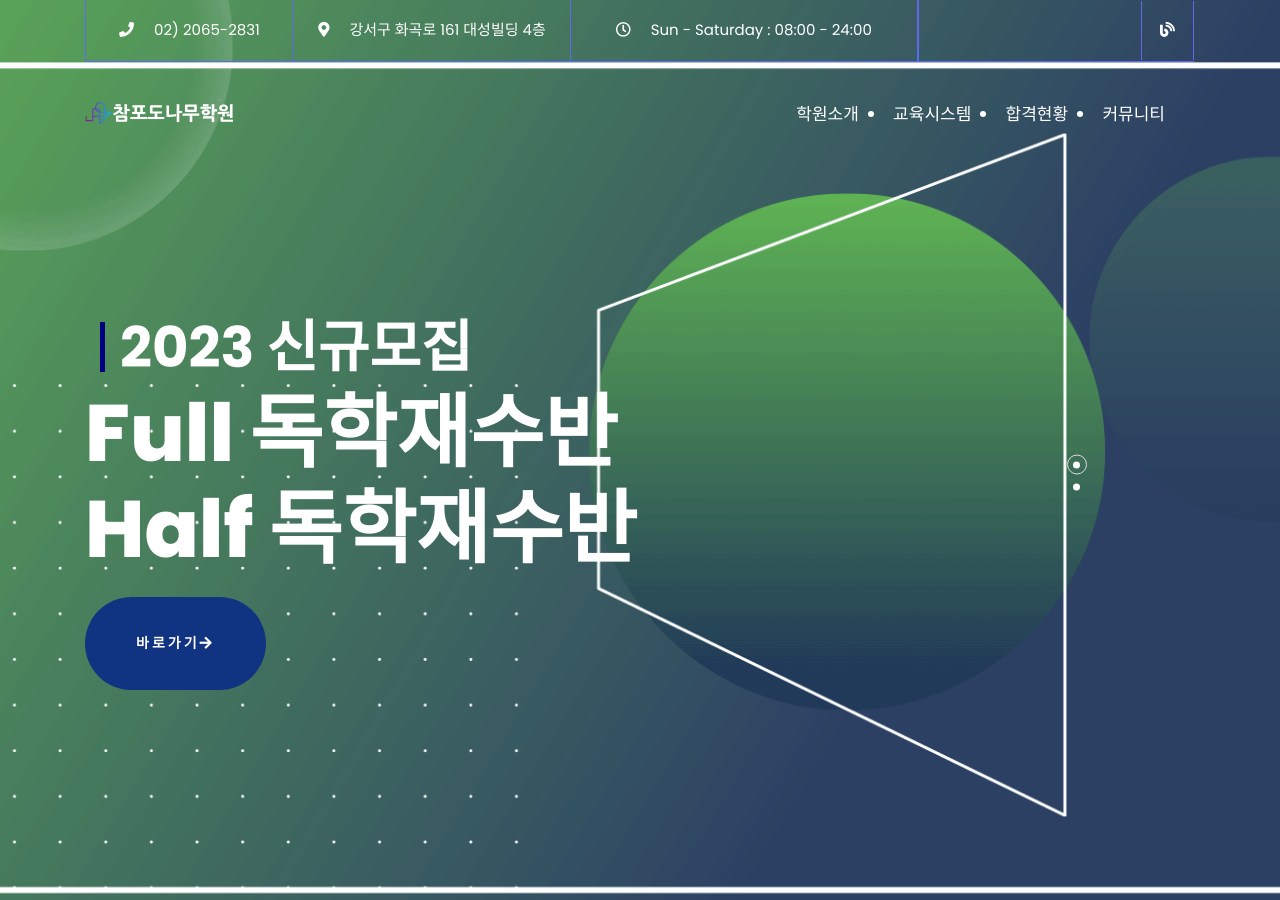
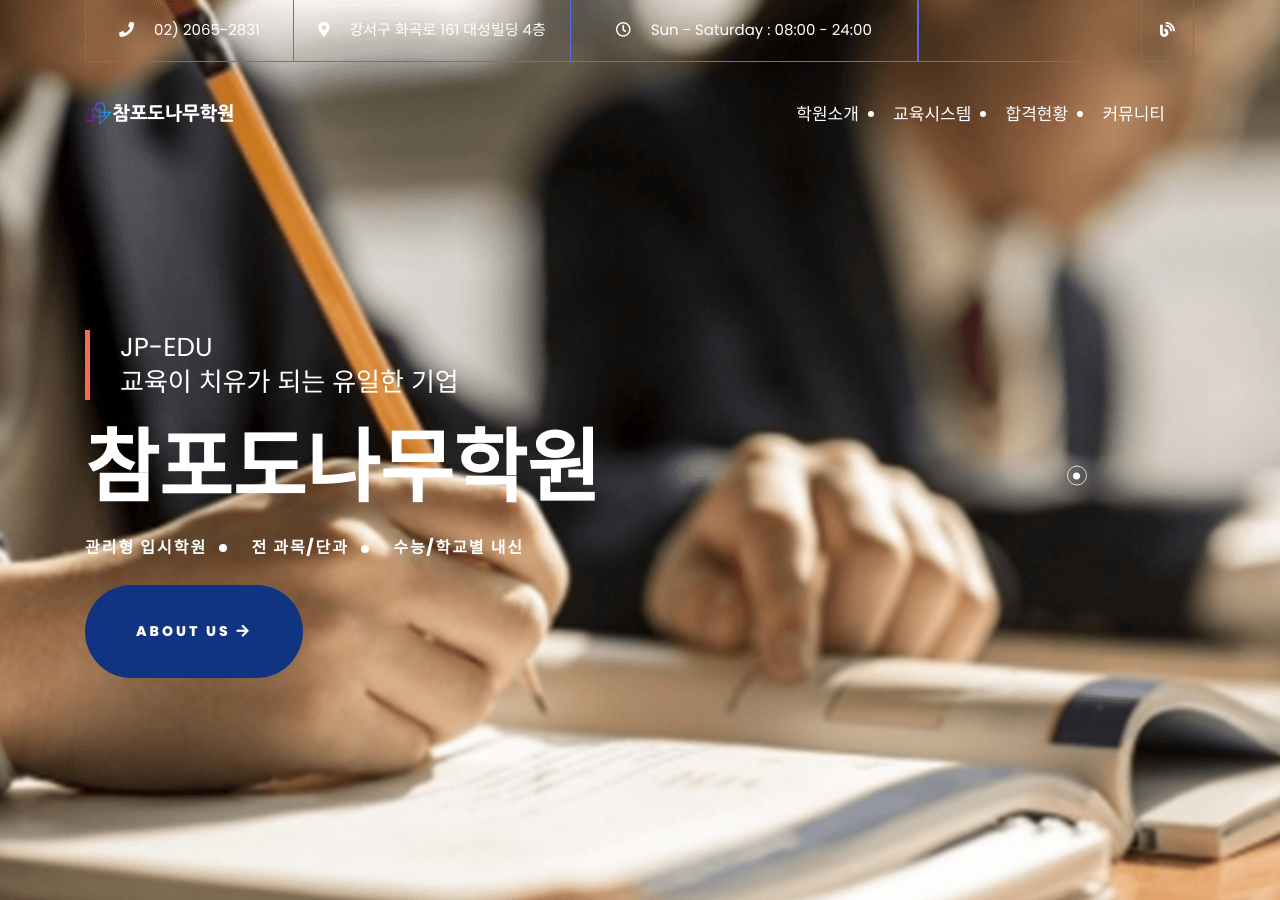
Before and after one commit to podonamu-edu/podonamu-edu.github.io, a Jekyll site: the page built from index.html, in a window 1280 px wide and 900 px high. Built offline with Jekyll 4.4.1, drawn with Linux system fonts in a browser that asks for light colours; some web fonts are replaced.

Commit message:
독학재수반 banner deleted

```diff
--- a/_includes/hero_area.html
+++ b/_includes/hero_area.html
@@ -41,7 +41,7 @@
         </div>
     </div> -->
 
-    <div class="single-hero-area hero-bg-5 bg_cover" data-scroll-area="true"  >
+    <!-- <div class="single-hero-area hero-bg-5 bg_cover" data-scroll-area="true"  >
         <div class="container">
             <div class="row" >
                 <div class="col-lg-7" >
@@ -55,7 +55,7 @@
                 </div>
             </div>
         </div>
-    </div>
+    </div> -->
 
 
     <div class="single-hero-area hero-bg-2 bg_cover" data-scroll-area="true">
```
